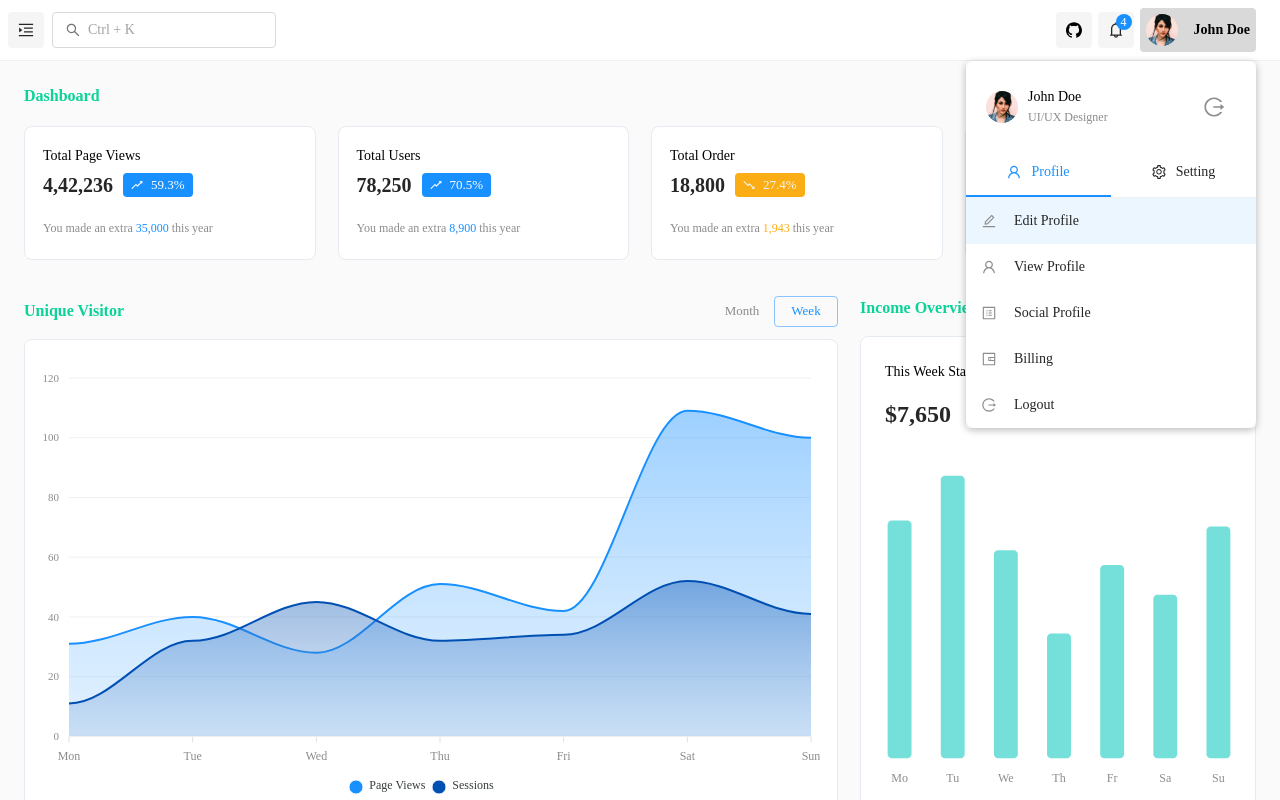
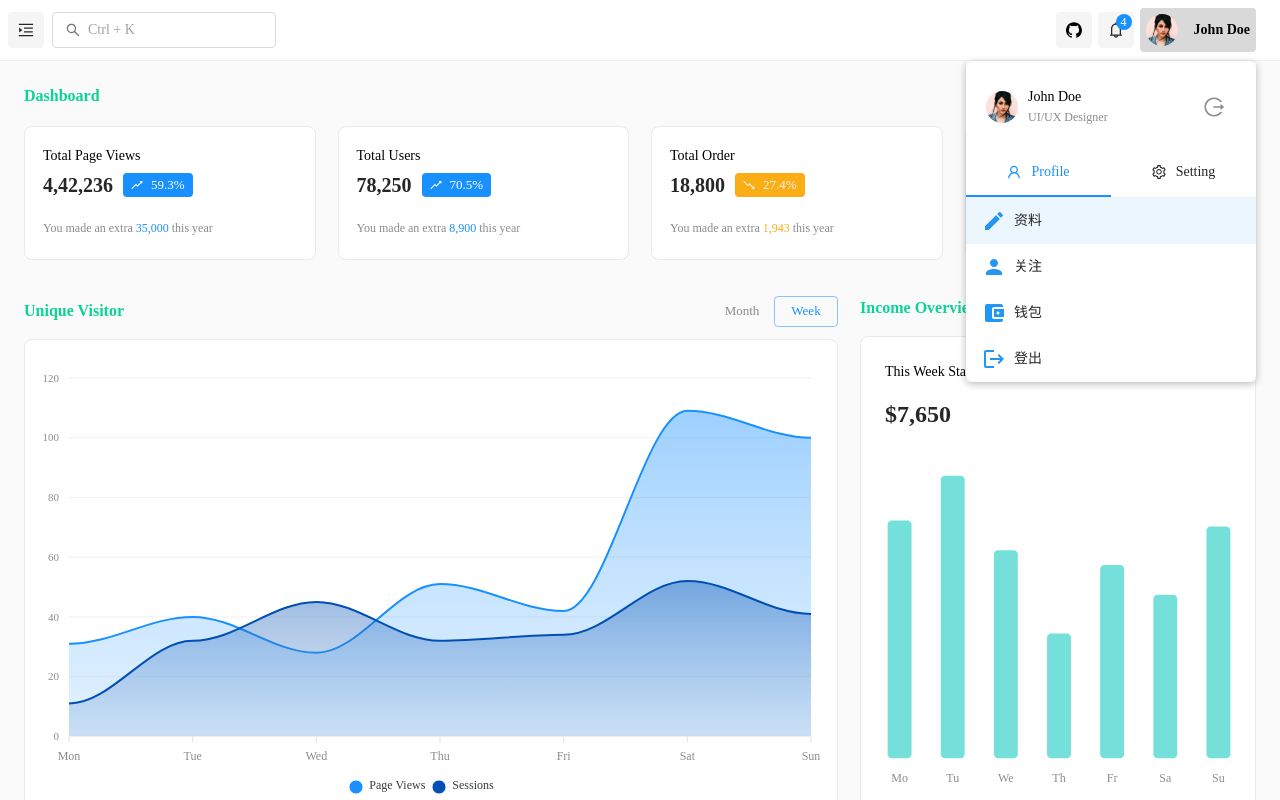
Before and after one commit to DiodeCN/RedDockGen.1, a React (Create React App) app: page / in a window 1280 px wide. Both pictures are taken after a click on the button "John Doe". Shown: the top 800 px of the page. Built offline with nearby package versions, Linux system fonts and the light colour scheme; a web font is replaced by a local one.

Commit message:
好配色

```diff
--- a/src/layout/MainLayout/Header/HeaderContent/Profile/ProfileTab.js
+++ b/src/layout/MainLayout/Header/HeaderContent/Profile/ProfileTab.js
@@ -4,9 +4,7 @@ import { useState } from 'react';
 // material-ui
 import { useTheme } from '@mui/material/styles';
 import { List, ListItemButton, ListItemIcon, ListItemText } from '@mui/material';
-
-// assets
-import { EditOutlined, ProfileOutlined, LogoutOutlined, UserOutlined, WalletOutlined } from '@ant-design/icons';
+import { Edit, Person, AccountBalanceWallet, Logout } from '@mui/icons-material';
 
 // ==============================|| HEADER PROFILE - PROFILE TAB ||============================== //
 
@@ -19,37 +17,30 @@ const ProfileTab = ({ handleLogout }) => {
     };
 
     return (
-        <List component="nav" sx={{ p: 0, '& .MuiListItemIcon-root': { minWidth: 32, color: theme.palette.grey[500] } }}>
+        <List component="nav" sx={{ p: 0, '& .MuiListItemIcon-root': { minWidth: 32 } }}>
             <ListItemButton selected={selectedIndex === 0} onClick={(event) => handleListItemClick(event, 0)}>
-                <ListItemIcon>
-                    <EditOutlined />
+                <ListItemIcon sx={{ color: '#2196f3' }}>
+                    <Edit />
                 </ListItemIcon>
-                <ListItemText primary="Edit Profile" />
+                <ListItemText primary="资料" />
             </ListItemButton>
             <ListItemButton selected={selectedIndex === 1} onClick={(event) => handleListItemClick(event, 1)}>
-                <ListItemIcon>
-                    <UserOutlined />
+                <ListItemIcon sx={{ color: '#2196f3' }}>
+                    <Person />
                 </ListItemIcon>
-                <ListItemText primary="View Profile" />
-            </ListItemButton>
-
-            <ListItemButton selected={selectedIndex === 3} onClick={(event) => handleListItemClick(event, 3)}>
-                <ListItemIcon>
-                    <ProfileOutlined />
-                </ListItemIcon>
-                <ListItemText primary="Social Profile" />
+                <ListItemText primary="关注" />
             </ListItemButton>
             <ListItemButton selected={selectedIndex === 4} onClick={(event) => handleListItemClick(event, 4)}>
-                <ListItemIcon>
-                    <WalletOutlined />
+                <ListItemIcon sx={{ color: '#2196f3' }}>
+                    <AccountBalanceWallet />
                 </ListItemIcon>
-                <ListItemText primary="Billing" />
+                <ListItemText primary="钱包" />
             </ListItemButton>
             <ListItemButton selected={selectedIndex === 2} onClick={handleLogout}>
-                <ListItemIcon>
-                    <LogoutOutlined />
+                <ListItemIcon sx={{ color: '#2196f3' }}>
+                    <Logout />
                 </ListItemIcon>
-                <ListItemText primary="Logout" />
+                <ListItemText primary="登出" />
             </ListItemButton>
         </List>
     );
```
